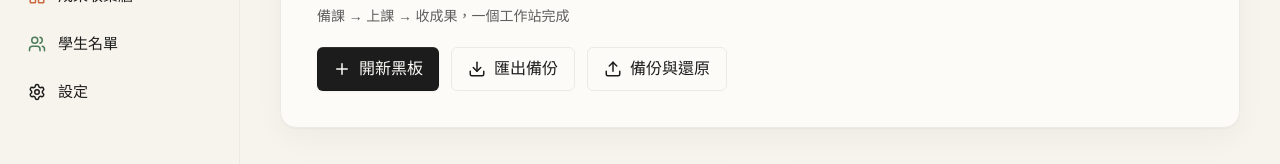
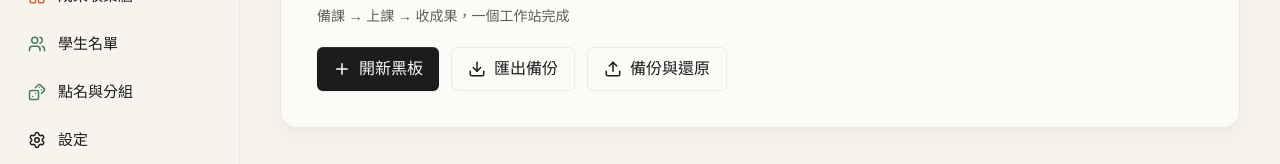
Before and after one commit to FW1201/jdn-classroom-studio, a Next.js app: page / in a window 1280 px wide. Shown: the part 262-426 px from the top of the page. Built offline with nearby package versions, Linux system fonts and the light colour scheme.

Commit message:
auto: sync 2026-07-10 13:55

```diff
--- a/src/components/layout/AppShell.tsx
+++ b/src/components/layout/AppShell.tsx
@@ -27,6 +27,7 @@ const NAV = [
   { href: "/games", label: "互動視覺化", icon: Gamepad2, color: "var(--game)" },
   { href: "/walls", label: "成果收集牆", icon: LayoutGrid, color: "var(--wall)" },
   { href: "/rosters", label: "學生名單", icon: Users, color: "var(--roster)" },
+  { href: "/roster-tools", label: "點名與分組", icon: Dices, color: "var(--roster)" },
   { href: "/settings", label: "設定", icon: Settings },
 ] as const;
 
```
